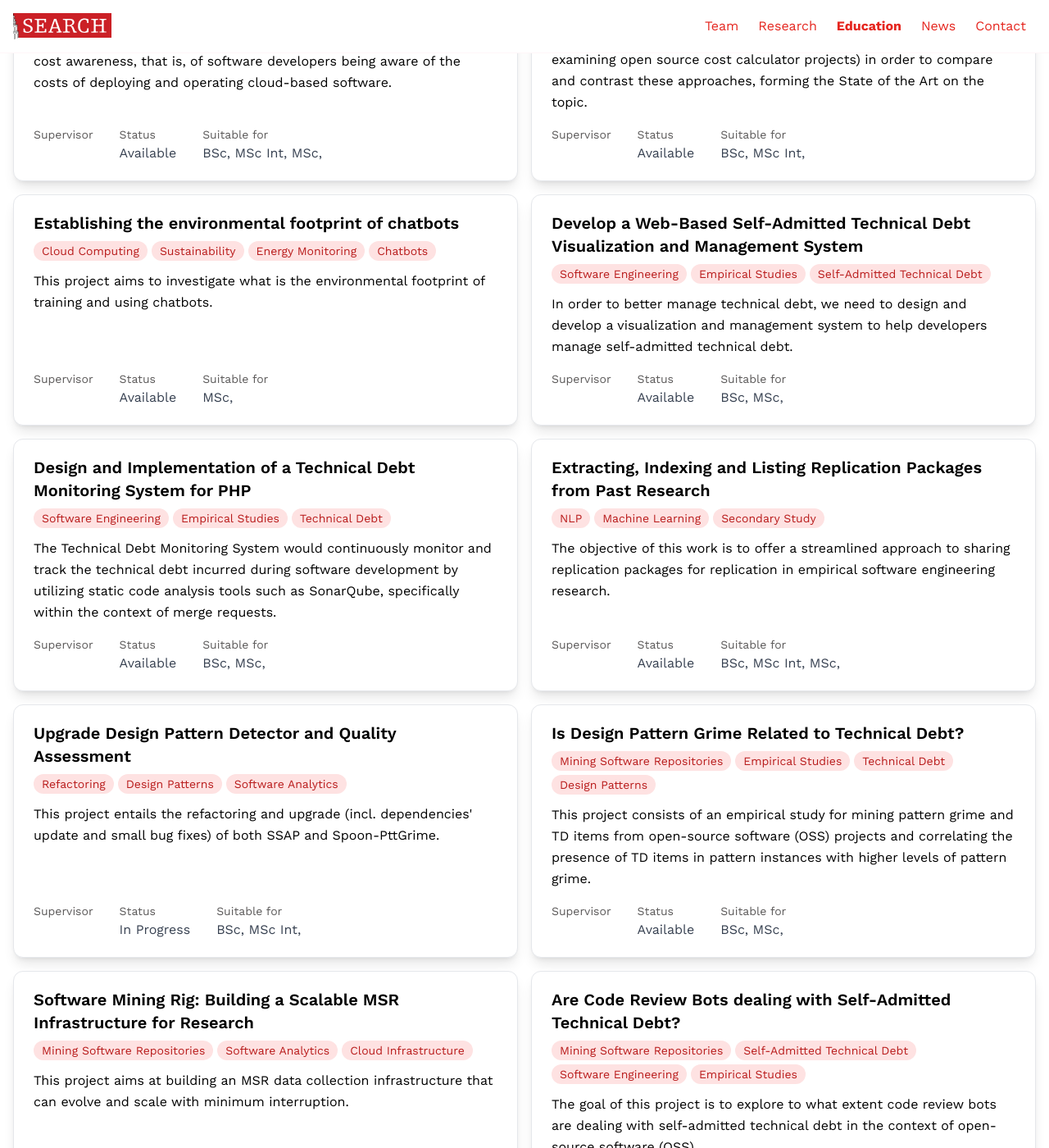
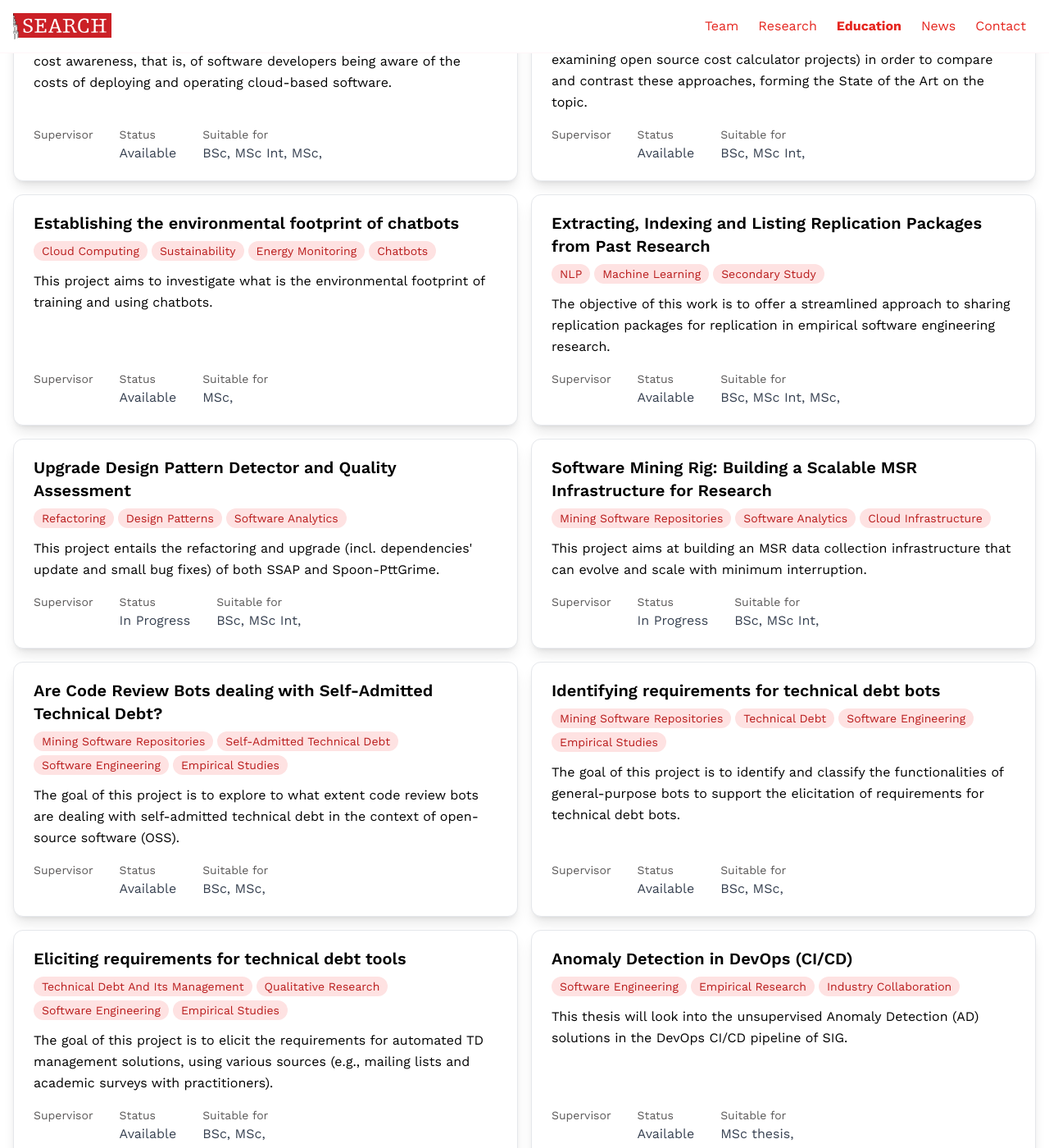
Before and after one commit to search-rug/search-rug.github.io, a Jekyll site: the page built from education.md, in a window 1280 px wide and 1400 px high, scrolled down 361 px. Shown: the whole window at 82% size. Built offline with Jekyll 4.4.1, drawn with Linux system fonts in a browser that asks for light colours; nearby versions of some CDN libraries; some web fonts are replaced; some of the changed text lies outside the part shown.

Commit message:
Update status of finished and ongoing projects.

```diff
--- a/_sprojects/avgeriou-soliman-1.md
+++ b/_sprojects/avgeriou-soliman-1.md
@@ -1,6 +1,6 @@
 ---
-archived: false
-status: "Available"
+archived: true
+status: "Finished"
 category: Software & Architecture Analytics Projects
 is_group: false
 keywords:
--- a/_sprojects/avgeriou-soliman-2.md
+++ b/_sprojects/avgeriou-soliman-2.md
@@ -1,6 +1,6 @@
 ---
-archived: false
-status: "Available"
+archived: true
+status: "Finished"
 category: Software & Architecture Analytics Projects
 is_group: false
 keywords:
--- a/_sprojects/feitosa-2.md
+++ b/_sprojects/feitosa-2.md
@@ -1,6 +1,6 @@
 ---
-archived: false
-status: "Available"
+archived: true
+status: "Finished"
 category: Software & Architecture Analytics Projects
 is_group: true
 keywords:
--- a/_sprojects/feitosa-3.md
+++ b/_sprojects/feitosa-3.md
@@ -1,6 +1,6 @@
 ---
 archived: false
-status: "Available"
+status: "In Progress"
 category: Software & Architecture Analytics Projects 2022-23
 is_group: false
 keywords:
```
